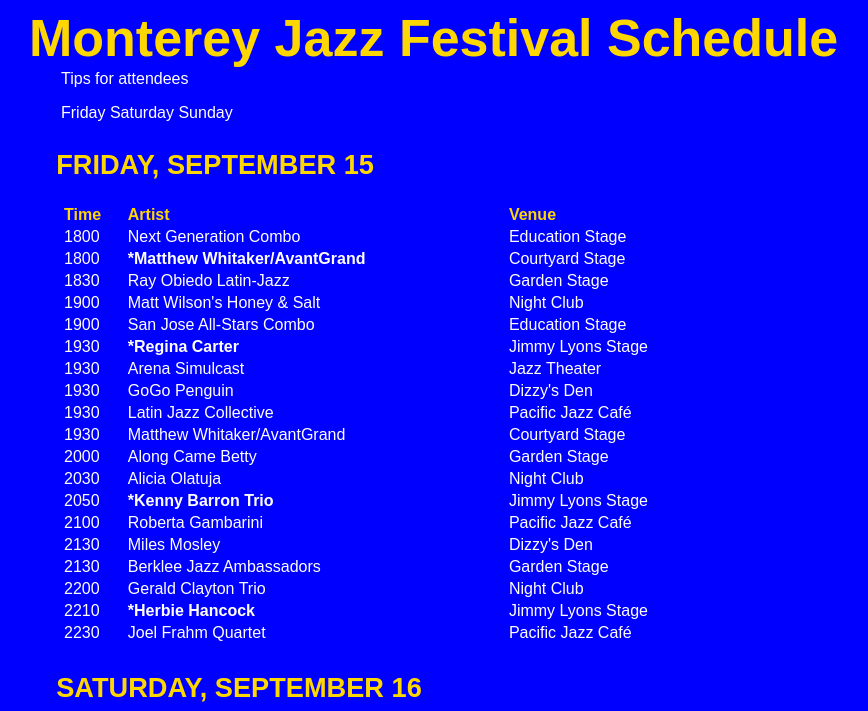
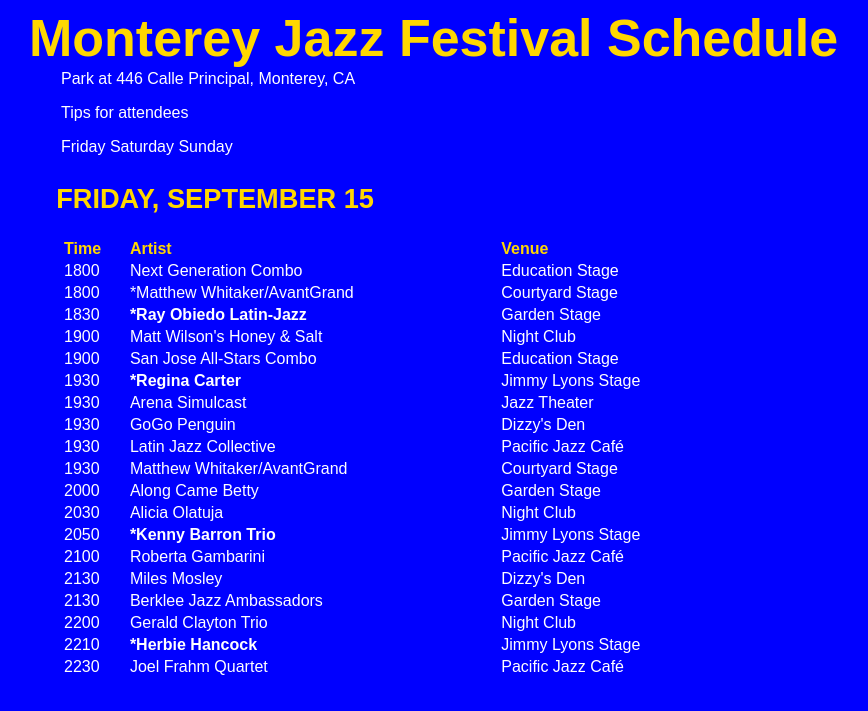
Before and after one commit to CaptDowner/mjf2017, a plain HTML site: page index.html in a window 1280 px wide. Shown: the top 711 px of the page, without its empty margins (19-887 px from the left). Drawn offline with nearby package versions, Linux system fonts and the light colour scheme.

Commit message:
update schedule.

```diff
--- a/index.html
+++ b/index.html
@@ -43,15 +43,15 @@ window.onclick = function(event) {
 <h1>Monterey Jazz Festival Schedule</h1>
 <!-- <img src='./images/plan.jpg' width='1020px' height='720px'> -->
 </br/></br/>
+<p>Park at 446 Calle Principal, Monterey, CA</p>
 <p><a href='./tips.html'>Tips for attendees</a></p>
 <p><a href='./images/MJF2017-Friday.jpg' width='640px' height='480px'>Friday</a> <a href='./images/MJF2017-Saturday.jpg' width='640px' height='480px'>Saturday</a> <a href='./images/MJF2017-Sunday.jpg' width='640px' height='480px'>Sunday</a></p>
-
 <h3>FRIDAY, SEPTEMBER 15</h3>
 <table class='sortable'>
   <tr><th>Time</th><th>Artist</th><th>Venue</th></tr>
   <tr><td>1800</td><td><a href='./nextgen.html'>Next Generation Combo</a></td><td>Education Stage</td></tr>
-  <tr><td>1800</td><td><a href='./matthewwhitaker.html'><strong>*Matthew Whitaker/AvantGrand</strong></a> </td><td>Courtyard Stage</td></tr>
-  <tr><td>1830</td><td><a href='./rayobeido.html'>Ray Obiedo Latin-Jazz</a></td><td>Garden Stage</td></tr>
+  <tr><td>1800</td><td><a href='./matthewwhitaker.html'>*Matthew Whitaker/AvantGrand</a> </td><td>Courtyard Stage</td></tr>
+  <tr><td>1830</td><td><a href='./rayobeido.html'><strong>*Ray Obiedo Latin-Jazz</strong></a></td><td>Garden Stage</td></tr>
   <tr><td>1900</td><td><a href='./mattwilson.html'>Matt Wilson's Honey &amp; Salt</a></td><td>Night Club</td></tr>
   <tr><td>1900</td><td><a href='./sjallstars.html'>San Jose All-Stars Combo</a></td><td> Education Stage</td></tr>
   <tr><td>1930</td><td><a href='./reginacarter.html'><strong>*Regina Carter</strong></a></td><td>Jimmy Lyons Stage</td></tr>
```
